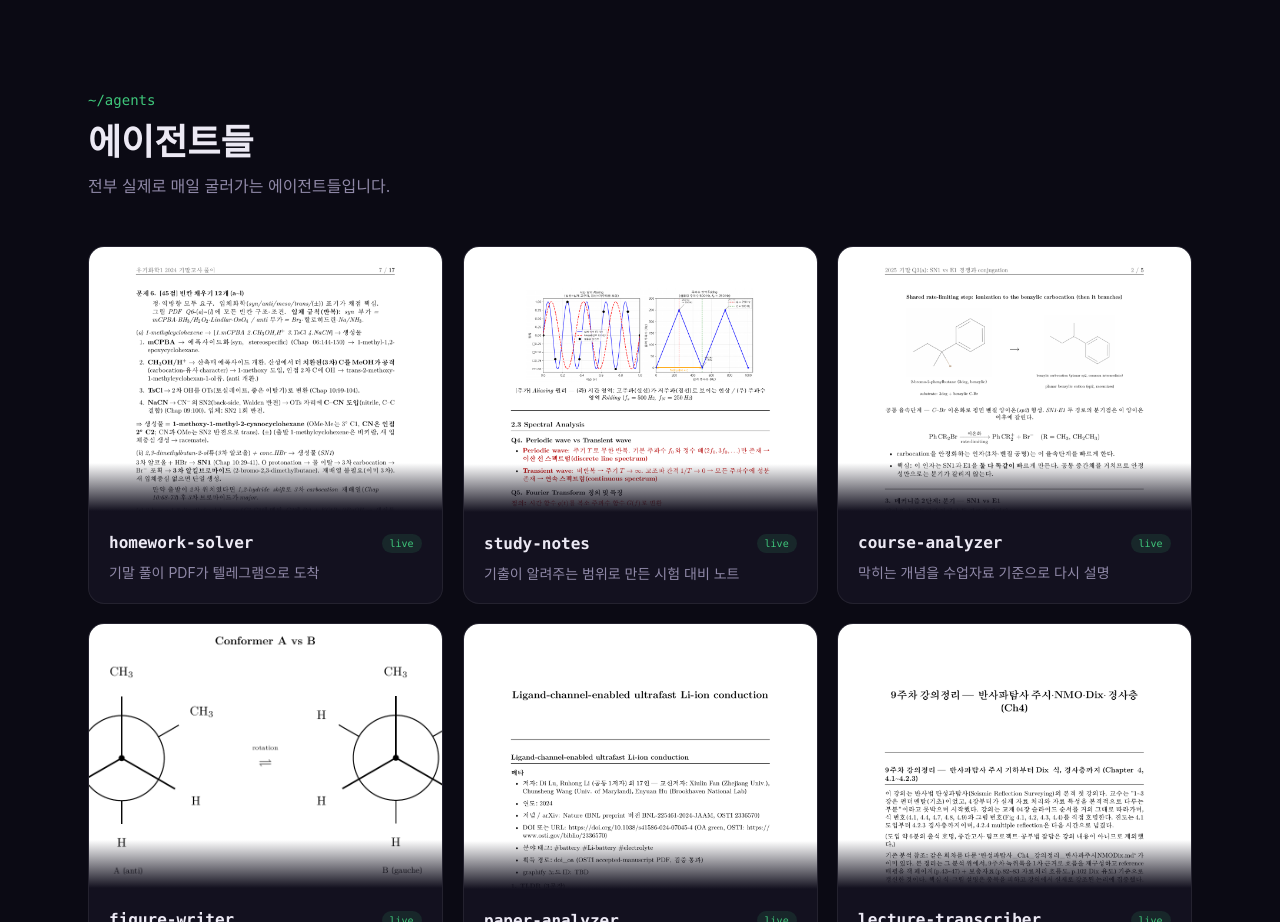
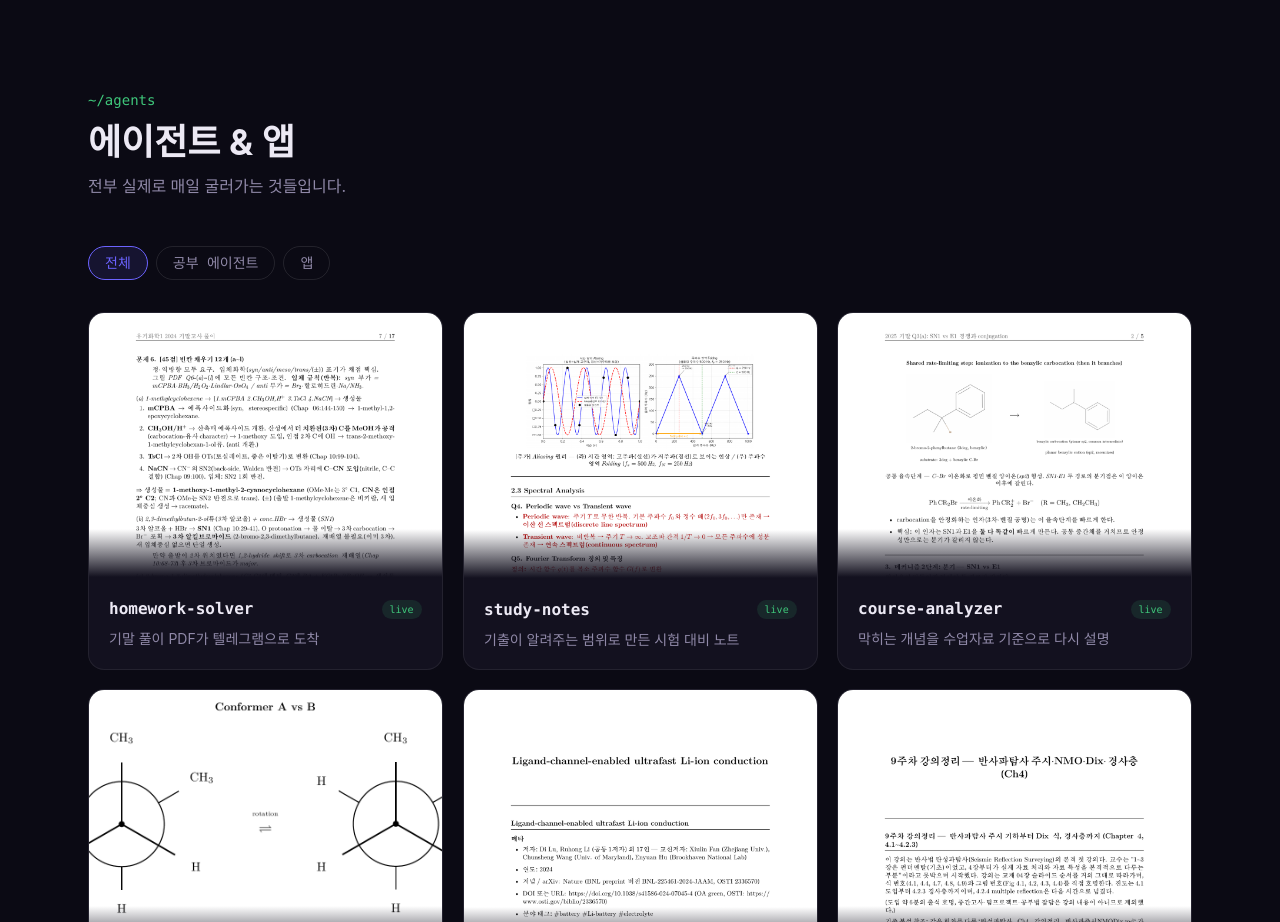
Before and after one commit to rockdude05/rockdude-lab, a Next.js app: page / in a window 1280 px wide. Shown: the part 1080-2002 px from the top of the page. Built offline with nearby package versions, Linux system fonts and the light colour scheme; a web font is replaced by a local one.

Commit message:
feat: Cogva를 '앱' 카테고리로 분리 — 필터 탭 자동 등장 (레지스트리 확장 메커니즘 첫 가동)
Co-Authored-By: Claude Fable 5 <noreply@anthropic.com>

```diff
--- a/components/AgentGrid.tsx
+++ b/components/AgentGrid.tsx
@@ -51,12 +51,12 @@ export default function AgentGrid() {
           className="font-bold text-3xl md:text-4xl mb-3"
           style={{ color: "var(--text-main)" }}
         >
-          에이전트들
+          에이전트 &amp; 앱
         </h2>
 
         {/* 서브 라인 */}
         <p className="text-base" style={{ color: "var(--text-dim)" }}>
-          전부 실제로 매일 굴러가는 에이전트들입니다.
+          전부 실제로 매일 굴러가는 것들입니다.
         </p>
       </SectionReveal>
 
--- a/content/agents.ts
+++ b/content/agents.ts
@@ -2,7 +2,7 @@
 // 새 에이전트 추가 = 항목 1개 + 스크린샷, 코드 수정 0
 // 모든 페이지는 AGENTS 배열을 직접 소비 — 중앙 수정만으로 사이트 전체 반영
 
-export type AgentCategory = "공부"; // 확장 시 union에 추가 — 카테고리 2개 이상이면 그리드 필터 탭 자동 등장
+export type AgentCategory = "공부 에이전트" | "앱"; // union에 추가만 하면 그리드 필터 탭 자동 등장
 export type DemoStep = { label: string; delayMs: number };
 export type AgentDemo = {
   command: string;
@@ -26,7 +26,7 @@ export const AGENTS: Agent[] = [
   {
     id: "homework",
     name: "homework-solver",
-    category: "공부",
+    category: "공부 에이전트",
     tagline: "기말 풀이 PDF가 텔레그램으로 도착",
     description:
       "수업자료를 대조하고, 계산을 두 번 확인하고, 그림까지 스스로 검증한 풀이를 PDF로 보내줍니다.",
@@ -47,7 +47,7 @@ export const AGENTS: Agent[] = [
   {
     id: "notes",
     name: "study-notes",
-    category: "공부",
+    category: "공부 에이전트",
     tagline: "기출이 알려주는 범위로 만든 시험 대비 노트",
     description:
       "기출에 한 번이라도 나온 개념은 빠짐없이 담아, 이해 중심의 공부노트 PDF를 만들어줍니다.",
@@ -68,7 +68,7 @@ export const AGENTS: Agent[] = [
   {
     id: "analysis",
     name: "course-analyzer",
-    category: "공부",
+    category: "공부 에이전트",
     tagline: "막히는 개념을 수업자료 기준으로 다시 설명",
     description:
       "수업에서 다룬 범위 안에서 개념을 다시 설명하고, 어느 자료 어느 페이지에서 나온 내용인지 출처를 함께 보여줍니다.",
@@ -89,7 +89,7 @@ export const AGENTS: Agent[] = [
   {
     id: "figures",
     name: "figure-writer",
-    category: "공부",
+    category: "공부 에이전트",
     tagline: "스스로 검증을 통과해야 나오는 그림",
     description:
       "Newman 투영도부터 Mohr 원까지 — 라벨과 배치를 스스로 검사해서, 통과한 그림만 PDF로 내보냅니다.",
@@ -100,7 +100,7 @@ export const AGENTS: Agent[] = [
   {
     id: "paper",
     name: "paper-analyzer",
-    category: "공부",
+    category: "공부 에이전트",
     tagline: "논문 한 편이 분석 보고서로",
     description:
       "본문은 물론 그림과 표까지 함께 읽고, 핵심 기여와 한계를 정리한 분석 PDF를 보내줍니다.",
@@ -111,7 +111,7 @@ export const AGENTS: Agent[] = [
   {
     id: "lecture",
     name: "lecture-transcriber",
-    category: "공부",
+    category: "공부 에이전트",
     tagline: "강의 영상이 정리 노트로",
     description:
       "강의 영상에서 음성을 받아 적고, 수업 흐름을 따라 정리한 노트로 만들어줍니다.",
@@ -122,7 +122,7 @@ export const AGENTS: Agent[] = [
   {
     id: "lab",
     name: "lab-discussion",
-    category: "공부",
+    category: "공부 에이전트",
     tagline: "결과보고서 Discussion 초안을 문헌과 함께",
     description:
       "표준시험법과 문헌값을 찾아 내 실험값과 비교한 Discussion 초안을 써줍니다 — 인용은 전부 검증 가능한 것만.",
@@ -133,7 +133,7 @@ export const AGENTS: Agent[] = [
   {
     id: "cogva",
     name: "Cogva",
-    category: "공부",
+    category: "앱",
     tagline: "과목 자료와 풀이를 한 화면에서",
     description:
       "과목별 수업자료·기출·풀이를 자동으로 모아 보여주는 데스크톱 뷰어 — 시험지와 풀이를 나란히 띄워 공부합니다.",
```
